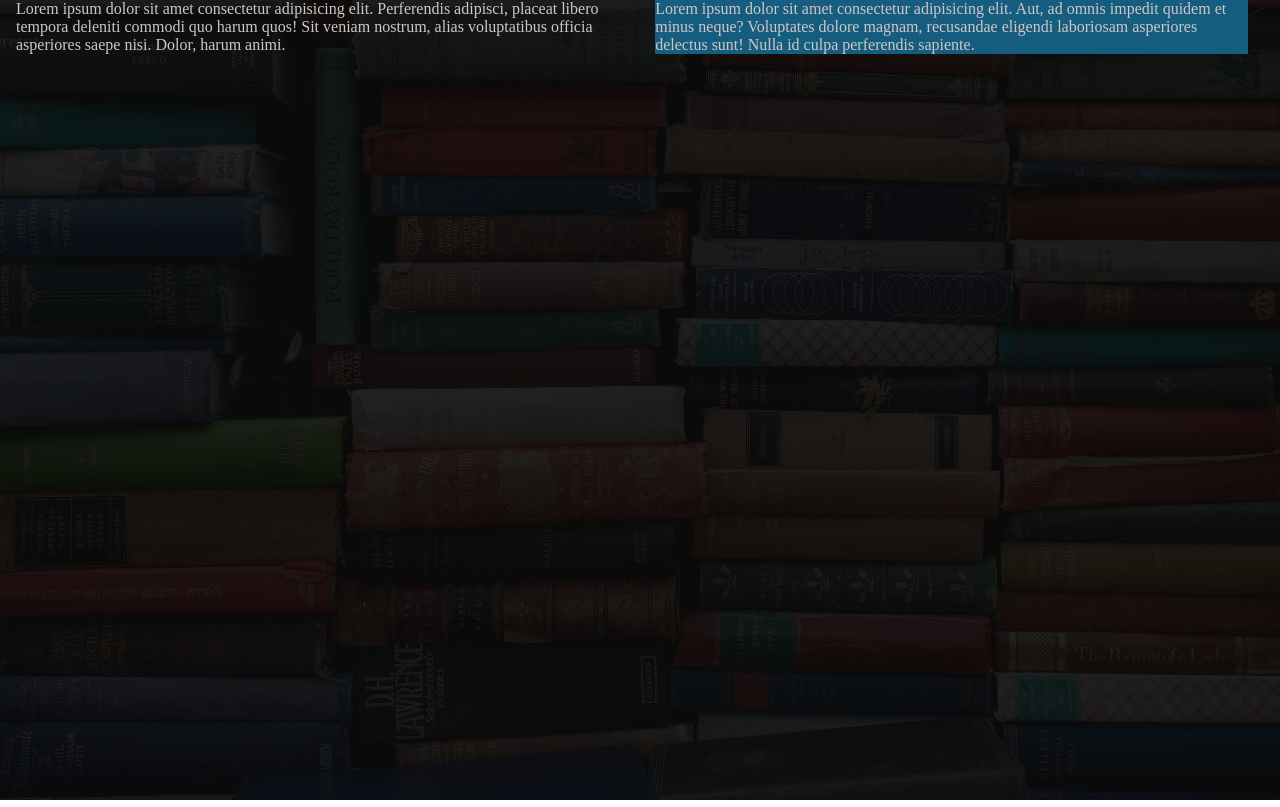
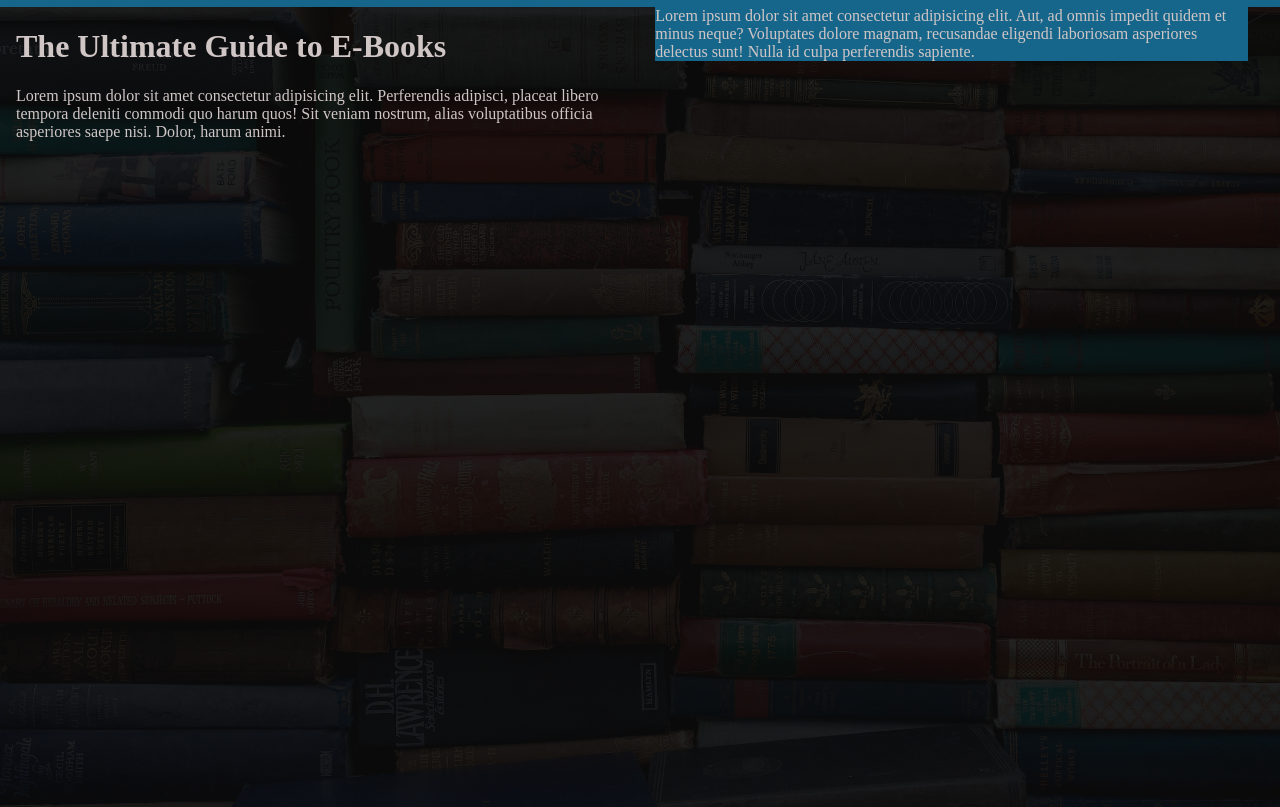
Before and after one commit to Settc/eb00k_landing_page, a website: page index.html in a window 1280 px wide. Drawn offline with Linux system fonts and the light colour scheme.

Commit message:
Add top border

```diff
--- a/index.html
+++ b/index.html
@@ -9,6 +9,7 @@
 </head>
 <body>
 
+    <hr>
     <div class="overlay">
 
     </div>
@@ -16,6 +17,9 @@
         <div class="container">
 
             <div class="info">
+                <h1>
+                    The Ultimate Guide to E-Books
+                </h1>
                 Lorem ipsum dolor sit amet consectetur adipisicing elit. Perferendis adipisci, placeat libero tempora deleniti commodi quo harum quos! Sit veniam nostrum, alias voluptatibus officia asperiores saepe nisi. Dolor, harum animi.
             </div>
             <div class="cta-container">
--- a/style.css
+++ b/style.css
@@ -1,5 +1,15 @@
 body {
     margin: 0;
+}
+
+hr {
+    margin: 0;
+    border: 0;
+    height: 7px;
+    background-color: rgba(22, 102, 139, 1);
+
+
+
 }
 
 .overlay {
@@ -21,7 +31,7 @@ body {
 
 .cta-container {
     min-width: 300px;
-    background-color: rgba(22, 102, 139, 0.9);
+    background-color: rgba(22, 102, 139, 1);
     color: rgb(209, 198, 198);
     z-index: 2;
     margin-right: 2em;
```
